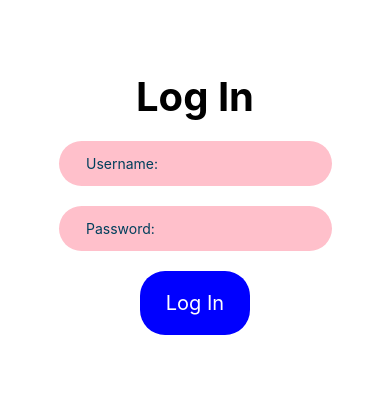
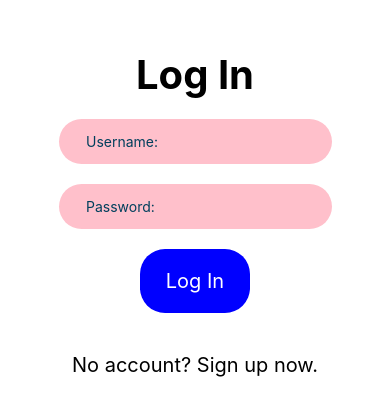
Before and after one commit to happyharis/smu-pcmob6, a React Native app: screen / in a window 390 px wide. Shown: the part 219-634 px from the top of the page. Built offline with nearby package versions, Linux system fonts and the light colour scheme.

Commit message:
Add button to toggle log in and sign up

```diff
--- a/screens/SignInSignUpScreen.js
+++ b/screens/SignInSignUpScreen.js
@@ -83,7 +83,10 @@ export default function SignInSignUpScreen({ navigation }) {
       <View>
         <View style={{ flexDirection: "row" }}>
           <TouchableOpacity style={styles.button} onPress={login}>
-            <Text style={styles.buttonText}> Log In </Text>
+            <Text style={styles.buttonText}>
+              {" "}
+              {isLogIn ? "Log In" : "Sign Up"}{" "}
+            </Text>
           </TouchableOpacity>
           {loading ? (
             <ActivityIndicator style={{ marginLeft: 10 }} />
@@ -93,6 +96,19 @@ export default function SignInSignUpScreen({ navigation }) {
         </View>
       </View>
       <Text style={styles.errorText}>{errorText}</Text>
+
+      <TouchableOpacity
+        onPress={() => {
+          setIsLogIn(!isLogIn);
+          setErrorText("");
+        }}
+      >
+        <Text style={styles.switchText}>
+          {isLogIn
+            ? "No account? Sign up now."
+            : "Already have an account? Log in here."}
+        </Text>
+      </TouchableOpacity>
     </View>
   );
 }
```
